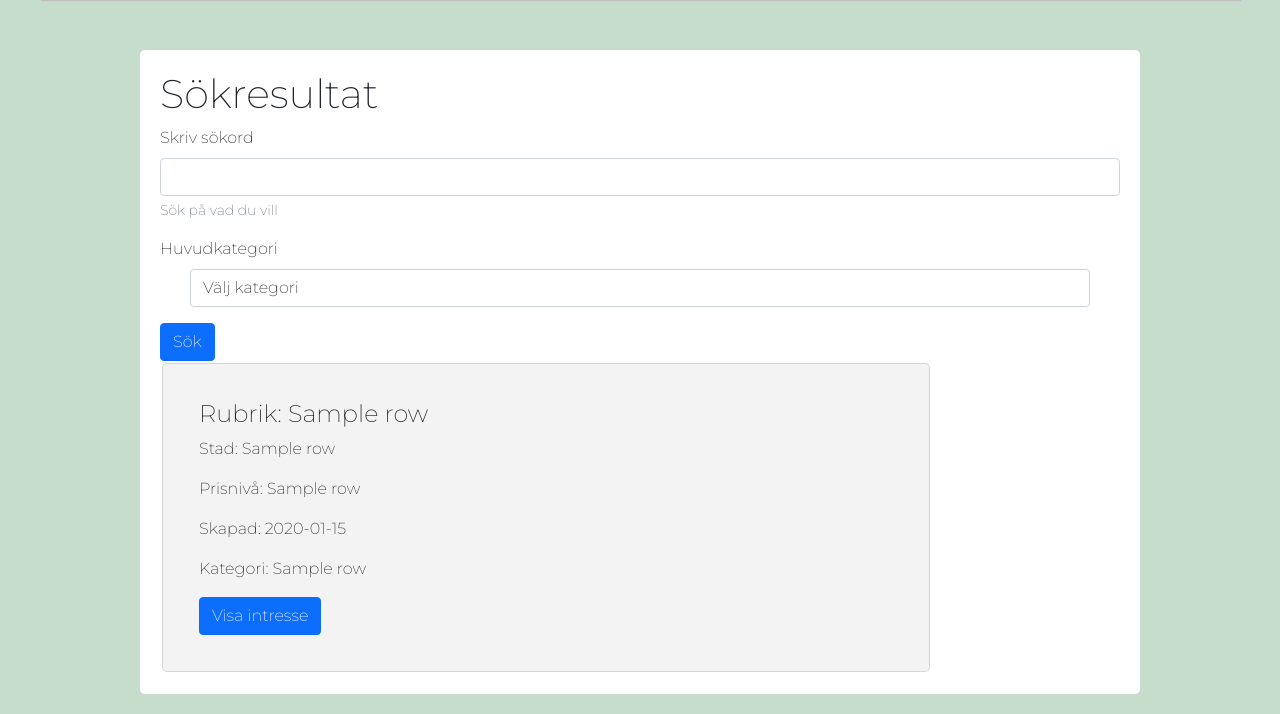
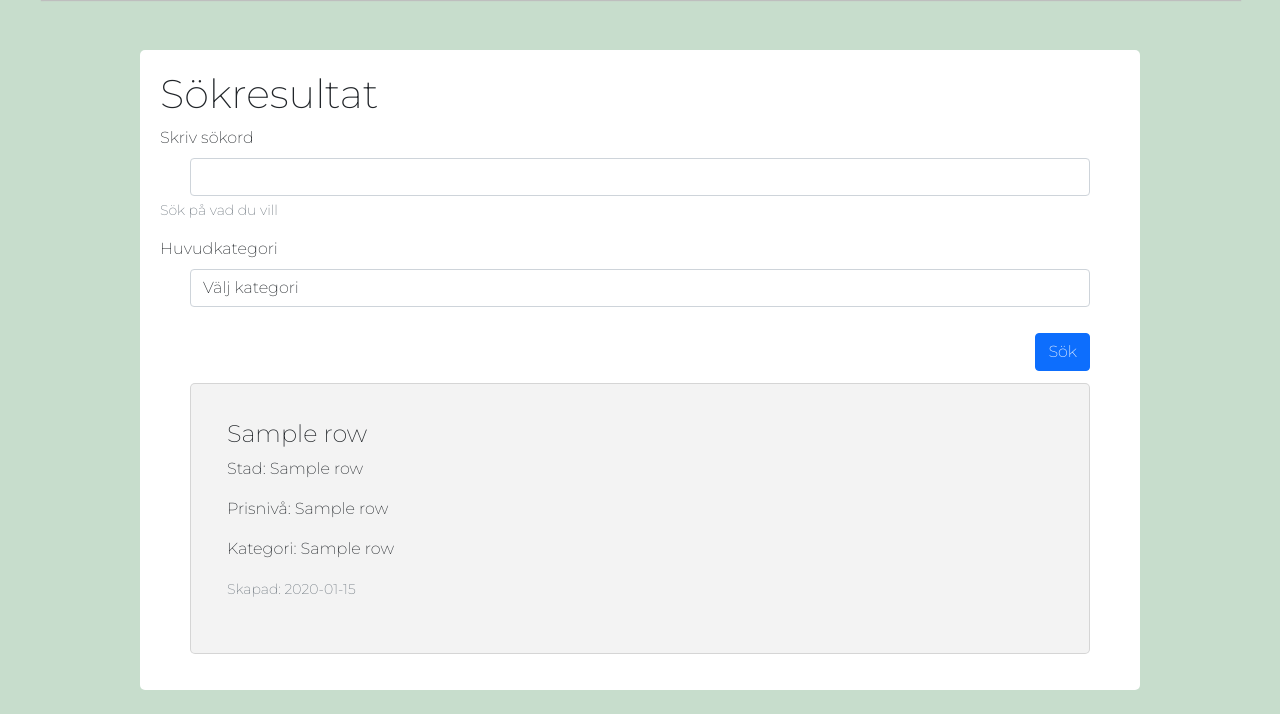
Before and after one commit to whereube/Omsa, a Flask app: template templates/search_results.html in a window 1280 px wide. Shown: the part 86-800 px from the top of the page. Run offline with Flask 2, Linux system fonts and the light colour scheme; the template is opened without the code that fills it: most values are stand-ins (such as "Sample title", 1, 10 or a date in 2020); some libraries are stand-ins or nearby versions; some web fonts are replaced.

Commit message:
Design söksidan

```diff
--- a/templates/index.html
+++ b/templates/index.html
@@ -37,7 +37,7 @@
               <p>Stad: {{row[23]}}</p>
               <p>Prisnivå: {{row[26]}}</p>
               <p>Kategori: {{row[31]}}</p>
-              <p class="card-text"><small class="text-muted">Skapad: {{row[6]}}</small></p>
+              <p class="card-text"><small class="text-muted">Skapad: {{row[6].strftime('%Y-%m-%d')}}</small></p>
               <div class="collapse" id="collapseWidthExample{{row[0]}}">
                 <p>{{row[3]}}</p>
                 <form action="/wife_article_id" method="POST">
--- a/templates/search_results.html
+++ b/templates/search_results.html
@@ -1,11 +1,10 @@
 {% extends "base.html" %} {% block title %}Start{% endblock %} {% block content
     %}
 <h1>Sökresultat</h1>
-
 <form action="/article_search" method="POST">
   <div class="mb-3">
     <label for="free_text" class="form-label">Skriv sökord</label>
-    <input type="text" class="form-control" id="free_text" name="free_text" aria-describedby="free_text_search">
+    <input type="text" class="form-control search_by_title" id="free_text" name="free_text" aria-describedby="free_text_search">
     <div id="free_text_search" class="form-text">Sök på vad du vill</div>
   </div>
   <div class="mb-3">
@@ -19,32 +18,43 @@
     </select>
     <div id="show_sub_categories"></div>
   </div>
-  <input type="submit" class="btn btn-primary" value="Sök">
+  <input type="submit" class="btn btn-primary search_button" value="Sök">
 </form>
 
 {%if articles != None%}
+  <div class="conatiner-articles">
+    <div class="row justify-content-md-center">
       {%for row in articles%}
-    <div class="card" style="width: 48rem;">
+        <div class="card mb-3" data-bs-toggle="collapse" data-bs-target="#collapseWidthExample{{row[0]}}" aria-expanded="false" aria-controls="collapseWidthExample">
+          <div class="row g-0">
             {%for image in images%}
                 {%if row[0] == image[1]%}
-          <img src="/static/article_images/{{image[2]}}" id="temp_pic" class="card-img-top" alt="Artikelbild">
+                <div class="col-md-4 pictures">
+                  <img src="/static/article_images/{{image[2]}}" id="temp_pic" class="img-fluid rounded-start" alt="Artikelbild">
+                </div>
                 {%endif%}
             {%endfor%}
+            <div class="col-md-8">
               <div class="card-body">
-        <h4 class="card-title">Rubrik: {{row[2]}}</h4>
+                <h4 class="card-title">{{row[2]}}</h4>
                 <p>Stad: {{row[23]}}</p>
                 <p>Prisnivå: {{row[26]}}</p>
-        <p>Skapad: {{row[6].strftime('%Y-%m-%d')}}</p>
                 <p>Kategori: {{row[31]}}</p>
+                <p class="card-text"><small class="text-muted">Skapad: {{row[6].strftime('%Y-%m-%d')}}</small></p>
+                <div class="collapse" id="collapseWidthExample{{row[0]}}">
+                  <p>{{row[3]}}</p>
                   <form action="/wife_article_id" method="POST">
-            {% if current_user_id != None %}
                     <input type="hidden" id="wife_article_id" name="wife_article_id" value={{row[0]}}>
-            {%endif%}
                     <button  class="btn btn-primary" type="submit">Visa intresse</button>
                   </form>
                 </div>
               </div>
+            </div>
+          </div>
+        </div>
     {%endfor%}
+    </div>
+  </div>
 {%else%}
   <p>Inga resultat</p>
 {%endif%}
```
Lines whose indentation alone changed are shown as unchanged.
